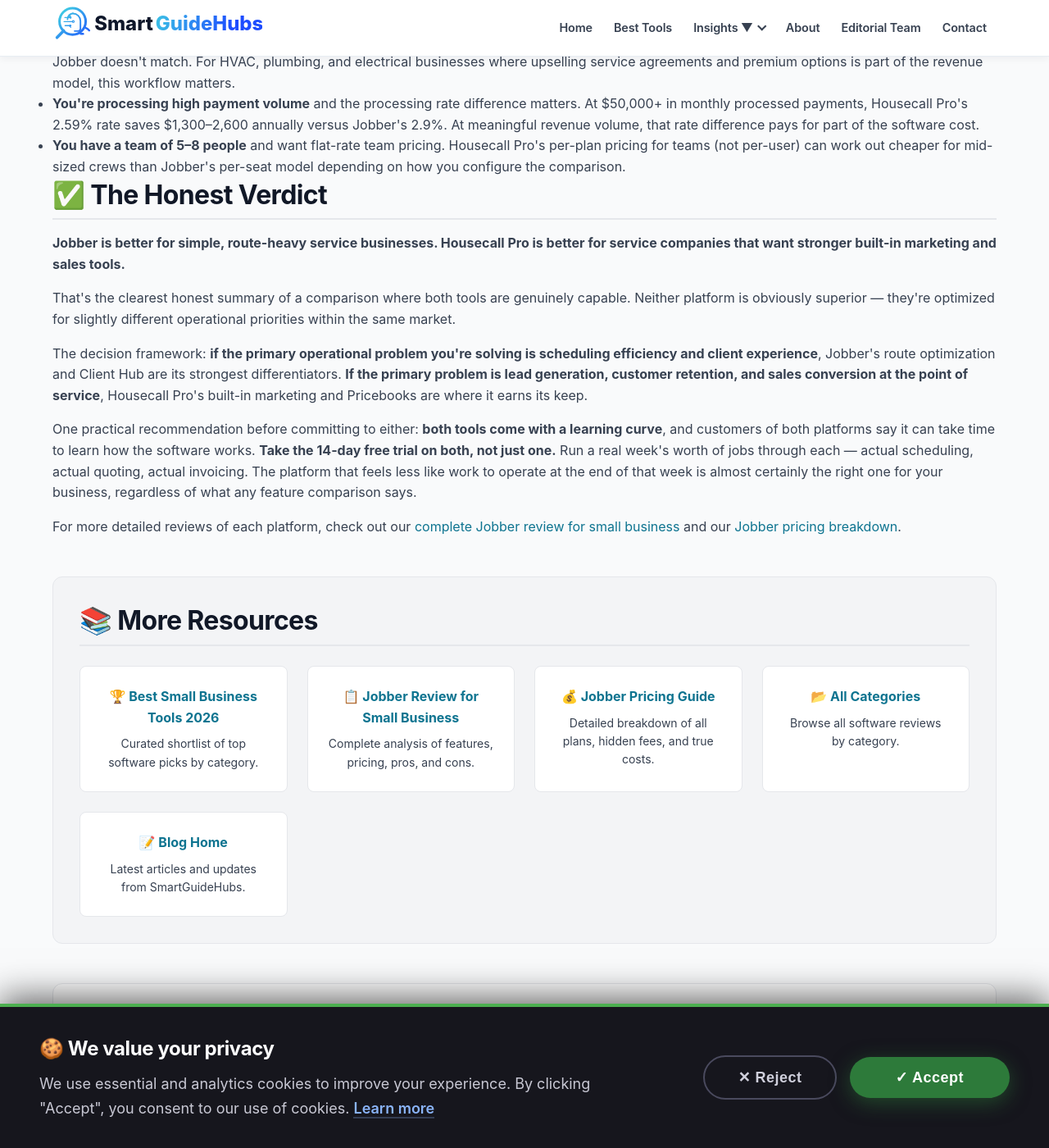
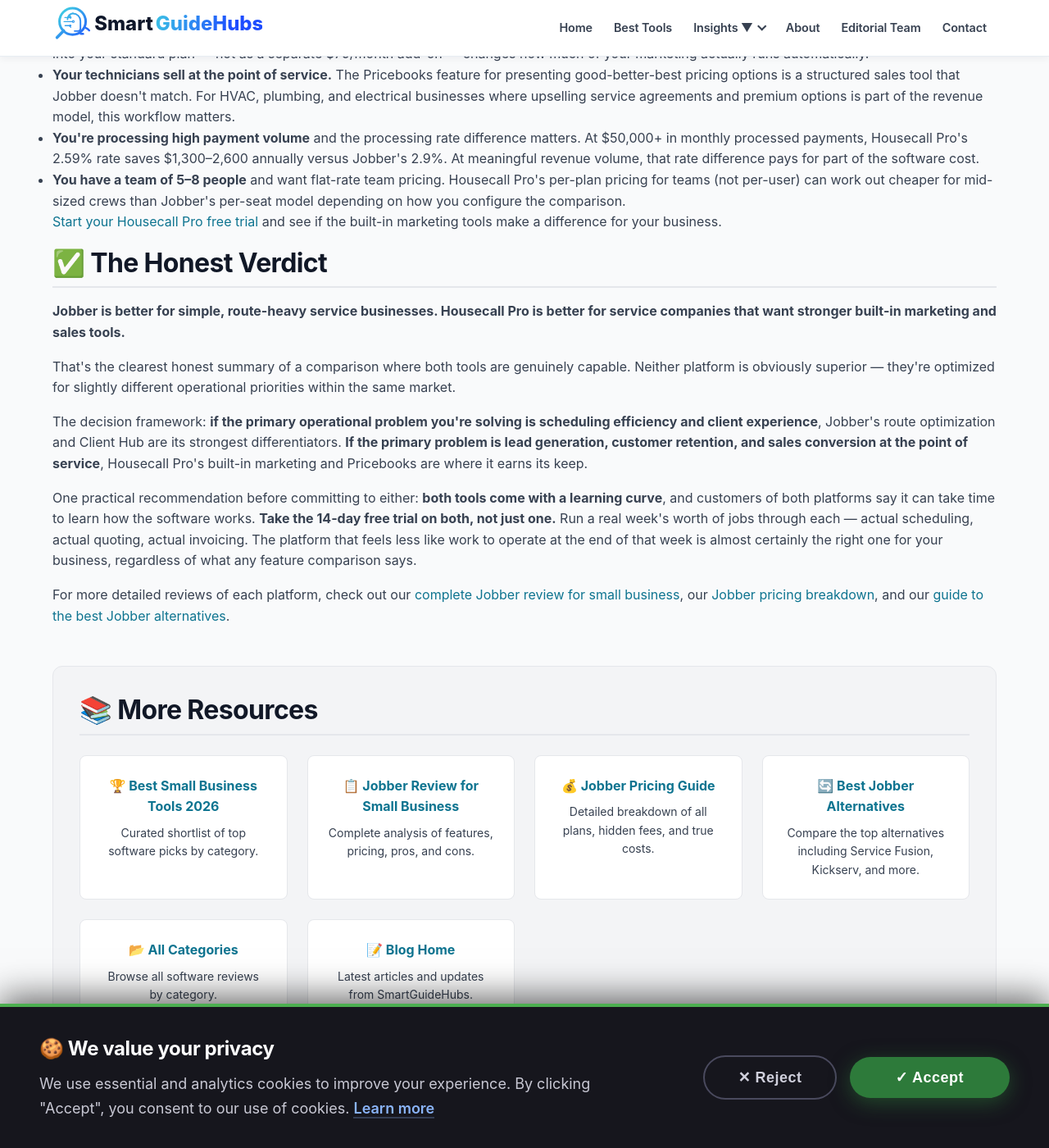
Before and after one commit to Yanniga01/gilliansperkin.github.io, a Jekyll site: the page built from _posts/2026-07-25-jobber-vs-housecall-pro.md, in a window 1280 px wide and 1400 px high, scrolled down 8842 px. Shown: the whole window at 82% size. Built offline with Jekyll 4.4.1, drawn with Linux system fonts in a browser that asks for light colours; some of the changed text lies outside the part shown.

Commit message:
Update links and add Jobber alternatives resource
Updated links for Jobber and Housecall Pro to open in a new tab. Added additional resource link for best Jobber alternatives.

```diff
--- a/_posts/2026-07-25-jobber-vs-housecall-pro.md
+++ b/_posts/2026-07-25-jobber-vs-housecall-pro.md
@@ -51,7 +51,7 @@
             <h3 class="verdict-card-title">Jobber</h3>
             <p class="verdict-card-label">Best for scheduling & client experience</p>
             <p class="verdict-card-desc">Built-in route optimization, polished Client Hub portal, QuickBooks Desktop support, and lower entry pricing for solo operators.</p>
-            <a href="https://go.getjobber.com/fd1p1t9brnlm" class="verdict-card-link" rel="sponsored noopener">Explore Jobber →</a>
+            <a href="https://go.getjobber.com/fd1p1t9brnlm" class="verdict-card-link" rel="sponsored noopener" target="_blank">Explore Jobber →</a>
         </div>
 
         <div class="verdict-card">
@@ -62,7 +62,7 @@
             <h3 class="verdict-card-title">Housecall Pro</h3>
             <p class="verdict-card-label">Best for built-in marketing & sales</p>
             <p class="verdict-card-desc">Stronger marketing automation, Pricebooks for point-of-service selling, lower credit card processing rates at volume, and flat-rate team pricing.</p>
-            <a href="https://www.housecallpro.com/" class="verdict-card-link" rel="sponsored noopener">Explore Housecall Pro →</a>
+            <a href="https://housecallpro.partnerlinks.io/y660bicf27zv" class="verdict-card-link" rel="sponsored noopener" target="_blank">Explore Housecall Pro →</a>
         </div>
     </div>
 </div>
@@ -141,6 +141,8 @@
 <p>The real-world math for a three-truck shop: <strong>a 3-truck shop typically pays $280–320/month for Housecall Pro vs $160–190/month for Jobber.</strong> The difference funds 1–2 months of fuel annually.</p>
 
 <p>But this flips depending on which features you actually need. <strong>Teams of 2–6 employees often pay less with Housecall Pro Essentials ($269, 6 users included) than Jobber Connect plus per-seat charges ($329+).</strong></p>
+
+<p><a href="https://housecallpro.partnerlinks.io/y660bicf27zv" target="_blank" rel="sponsored noopener">Try Housecall Pro free</a> with their 14-day trial and compare the true cost against Jobber for your specific team size.</p>
 
 <h3>The Credit Card Processing Difference Nobody Mentions</h3>
 <p>This is the hidden cost that matters most for high-volume businesses and almost never appears in tool comparisons.</p>
@@ -367,6 +369,8 @@
     <li><strong>You have a team of 5–8 people</strong> and want flat-rate team pricing. Housecall Pro's per-plan pricing for teams (not per-user) can work out cheaper for mid-sized crews than Jobber's per-seat model depending on how you configure the comparison.</li>
 </ul>
 
+<p><a href="https://housecallpro.partnerlinks.io/y660bicf27zv" target="_blank" rel="sponsored noopener">Start your Housecall Pro free trial</a> and see if the built-in marketing tools make a difference for your business.</p>
+
 <!-- Honest Verdict -->
 <h2 id="honest-verdict">✅ The Honest Verdict</h2>
 <p><strong>Jobber is better for simple, route-heavy service businesses. Housecall Pro is better for service companies that want stronger built-in marketing and sales tools.</strong></p>
@@ -377,7 +381,7 @@
 
 <p>One practical recommendation before committing to either: <strong>both tools come with a learning curve</strong>, and customers of both platforms say it can take time to learn how the software works. <strong>Take the 14-day free trial on both, not just one.</strong> Run a real week's worth of jobs through each — actual scheduling, actual quoting, actual invoicing. The platform that feels less like work to operate at the end of that week is almost certainly the right one for your business, regardless of what any feature comparison says.</p>
 
-<p>For more detailed reviews of each platform, check out our <a href="/jobber-review-small-business/">complete Jobber review for small business</a> and our <a href="/jobber-pricing-2026/">Jobber pricing breakdown</a>.</p>
+<p>For more detailed reviews of each platform, check out our <a href="/jobber-review-small-business/">complete Jobber review for small business</a>, our <a href="/jobber-pricing-2026/">Jobber pricing breakdown</a>, and our <a href="/best-jobber-alternatives/">guide to the best Jobber alternatives</a>.</p>
 
 <!-- Interlinking -->
 <div class="interlinking-section">
@@ -394,6 +398,10 @@
         <div class="interlink-card">
             <a href="/jobber-pricing-2026/"><strong>💰 Jobber Pricing Guide</strong></a>
             <p>Detailed breakdown of all plans, hidden fees, and true costs.</p>
+        </div>
+        <div class="interlink-card">
+            <a href="/best-jobber-alternatives/"><strong>🔄 Best Jobber Alternatives</strong></a>
+            <p>Compare the top alternatives including Service Fusion, Kickserv, and more.</p>
         </div>
         <div class="interlink-card">
             <a href="/categories/"><strong>📂 All Categories</strong></a>
```
